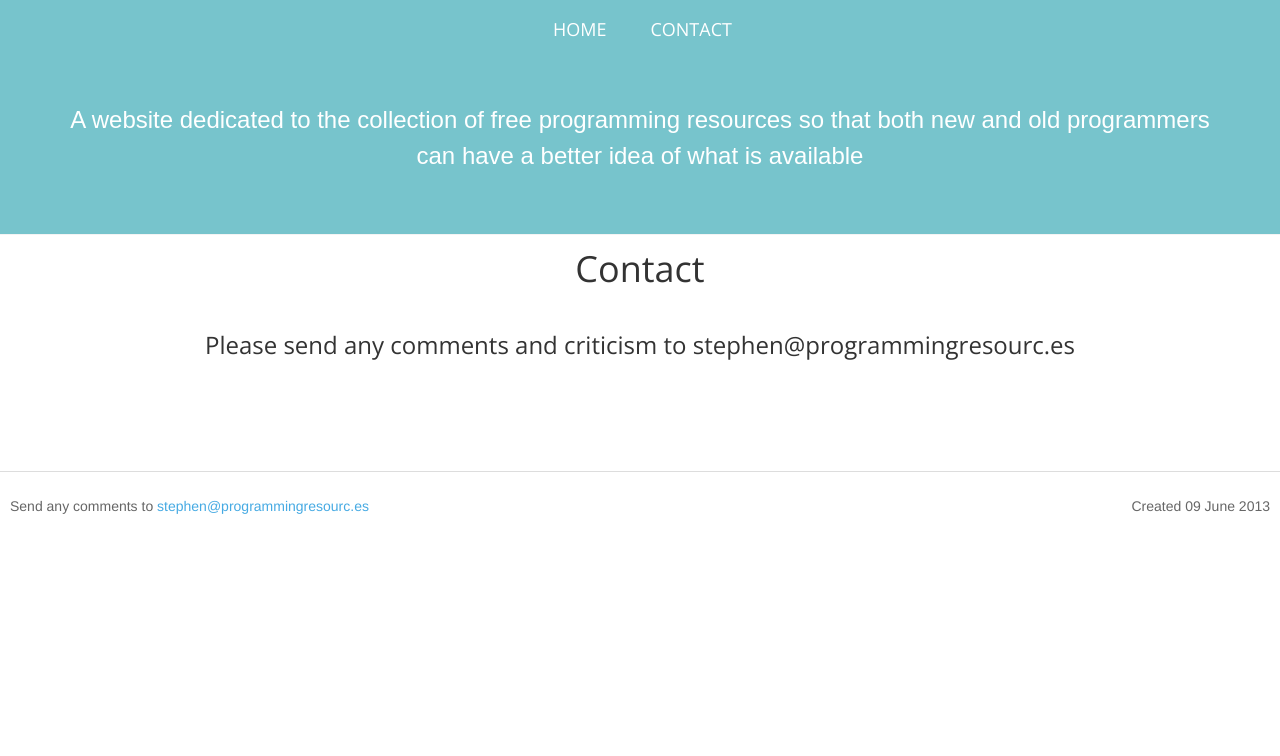
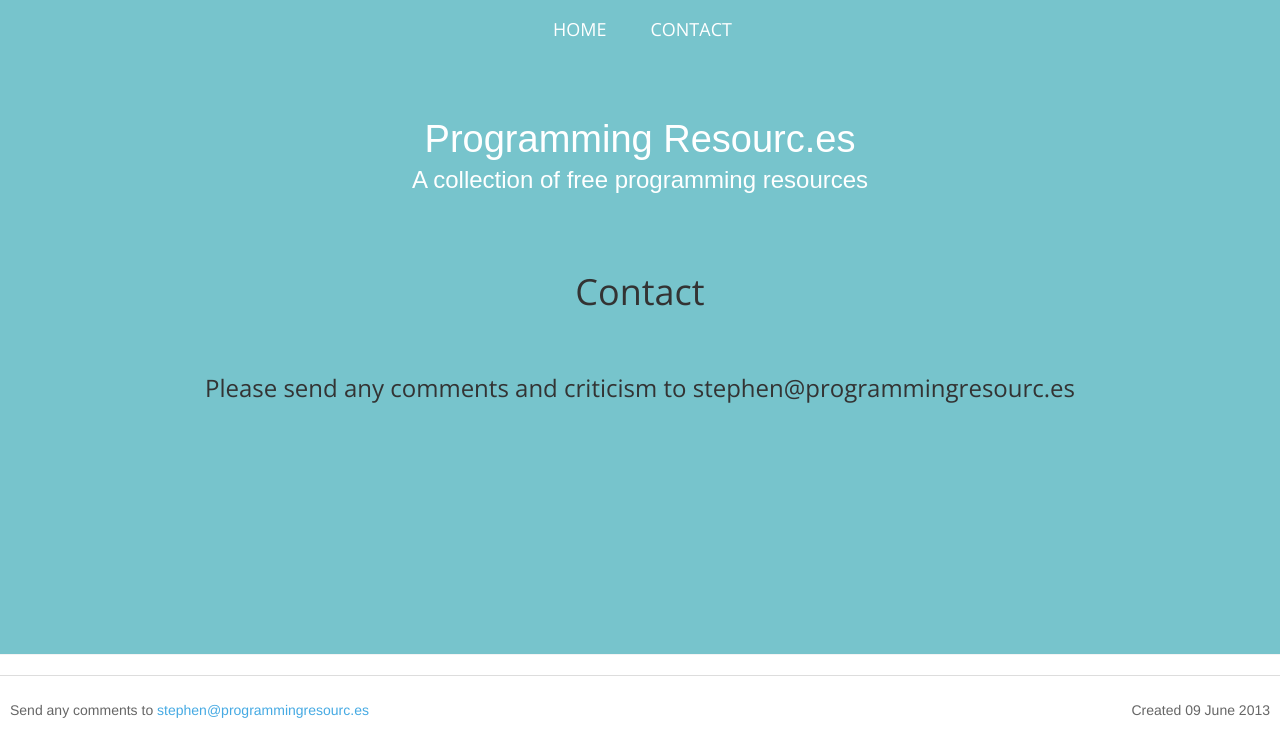
Before and after one commit to iinkky/programmingresourc.es, a plain HTML site: page contact.html in a window 1280 px wide. Drawn offline with nearby package versions, Linux system fonts and the light colour scheme.

Commit message:
fix contact

```diff
--- a/contact.html
+++ b/contact.html
@@ -38,9 +38,10 @@
 
 <div class="content">
 		<div class="top text-center">
-		<div class="logo"></div>
-		A website dedicated to the collection of free programming resources so that both new and old programmers</br>can have a better idea of what is available </div>
-		</div>
+	<div class="top text-center">
+		<div class="logo">Programming Resourc.es</div>
+		A collection of free programming resources
+	</div>
 	<h1 class="text-center">Contact</h1>
 	</br>
 		<h4 class="text-center">Please send any comments and criticism to <span style="unicode-bidi: bidi-override; direction: rtl;">se.cruosergnimmargorp@nehpets</span></h4>
```
